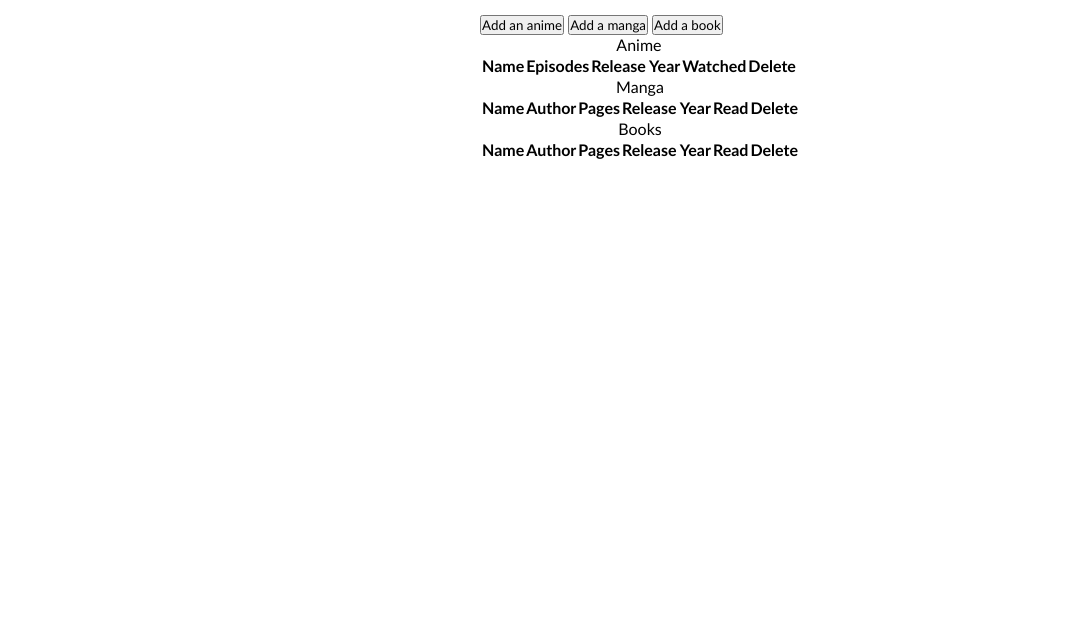
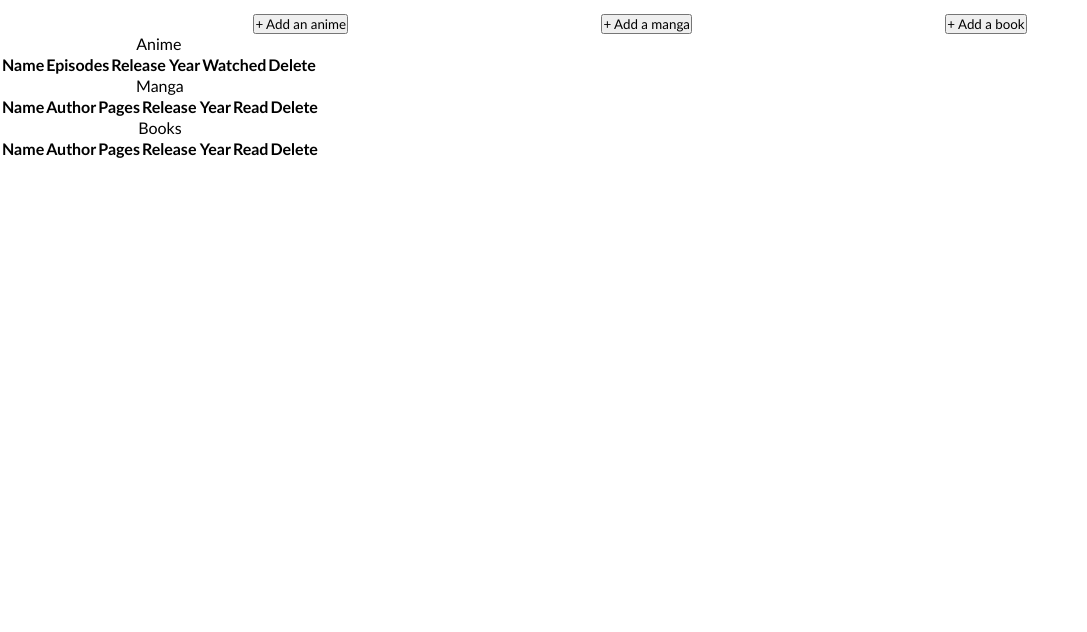
Before and after one commit to Ydashchenko/library, a plain HTML site: page index.html in a window 1280 px wide. Shown: the part 94-726 px from the top of the page, without its empty margins (0-1087 px from the left). Drawn offline with Linux system fonts and the light colour scheme.

Commit message:
Change flex to grid

```diff
--- a/index.html
+++ b/index.html
@@ -14,9 +14,9 @@
     </header>
     <main>
         <div id="add-buttons">
-            <button>Add an anime</button>
-            <button>Add a manga</button>
-            <button>Add a book</button>
+            <button>+ Add an anime</button>
+            <button>+ Add a manga</button>
+            <button>+ Add a book</button>
         </div>
         <div id="content">
             <table id="anime-table">
--- a/style.css
+++ b/style.css
@@ -6,9 +6,8 @@
 
 body {
     min-height: 100vh;
-    display: flex;
-    flex-direction: column;
-    align-items: center;
+    display: grid;
+    grid-template-rows: auto 1fr auto;
 }
 
 header {
@@ -17,20 +16,20 @@ header {
     padding: 30px;
 }
 
-main {
-    flex: 1;
-}
-
 footer {
-    justify-self: flex-end;
-    text-align: center;
     font-size: 16px;
     padding: 20px;
     display: flex;
+    gap: 5px;
     align-items: center;
-    gap: 5px;
+    justify-content: center;
 }
 
 footer img {
     height: 28px;
 }
+
+ #add-buttons {
+    display: flex;
+    justify-content: space-evenly;
+ }
```
